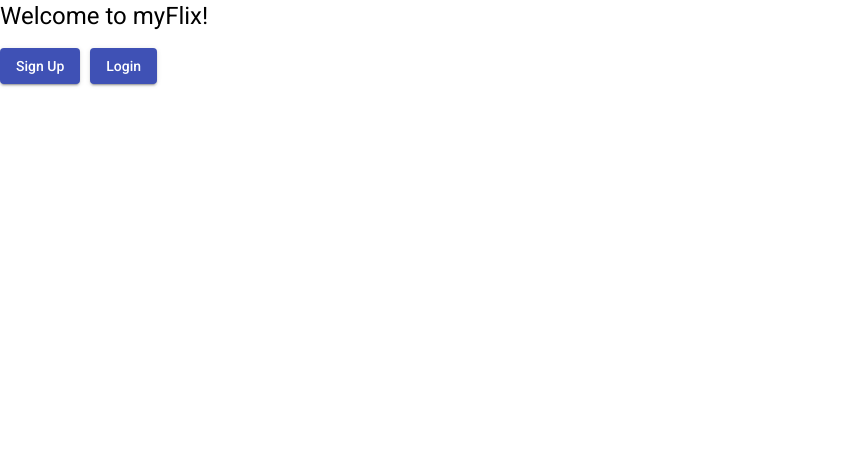
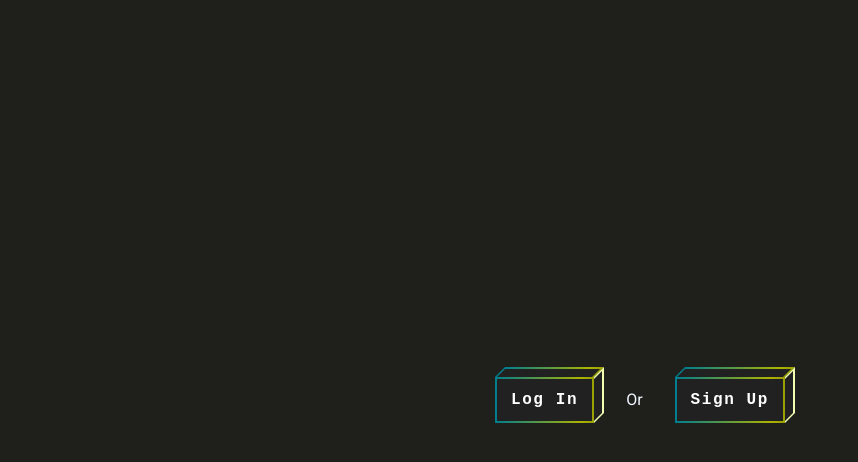
Before and after one commit to tadpoleann/syfy-client, an Angular app: page /welcome in a window 1280 px wide. Shown: the top 462 px of the page, without its empty margins (0-858 px from the left). Built offline with nearby package versions, Linux system fonts and the light colour scheme.

Commit message:
styled welcome page a bit

```diff
--- a/src/app/app.component.scss
+++ b/src/app/app.component.scss
@@ -0,0 +1,3 @@
+html{
+    background-color: #101010;
+}
--- a/src/app/movie-card/movie-card.component.html
+++ b/src/app/movie-card/movie-card.component.html
@@ -1,7 +1,7 @@
 <div style="display: flex;">
     <mat-card *ngFor="let movie of movies;" style="flex: 1 1 auto;">
         <mat-card-header>
-        <mat-card-title>{{movie.Title}}</mat-card-title>
+            <mat-card-title>{{movie.Title}}</mat-card-title>
             <mat-card-subtitle>Directed by: {{movie.Director.Name}}</mat-card-subtitle>
         </mat-card-header>
         <img src={{movie.Image}} alt= {{movie.Title}} />
--- a/src/app/welcome-page/welcome-page.component.html
+++ b/src/app/welcome-page/welcome-page.component.html
@@ -1,21 +1,60 @@
-<div class="main-page">
+<!-- <div class="main-page">
   <h1>
-      Welcome to myFlix!
+    Syfy
   </h1>
   <button
     mat-raised-button
-      (click)="openUserRegistrationDialog()"
-      style="margin-right: 10px;"
-      color="primary"
-    >
-      Sign Up
-    </button>
-    <button
-      mat-raised-button
-      color="primary"
     (click)="openUserLoginDialog()"
     style="margin-right: 10px;"
+    class = "wp-button"
   >
     Login
   </button>
+  <h1>Not registered?</h1>
+  <button
+    (click)="openUserRegistrationDialog()"
+    style="margin-right: 10px;"
+    class='btn block-cube block-cube-hover'
+  >
+  <div class='bg-top'>
+    <div class='bg-inner'></div>
   </div>
+    Sign Up
+  </button>
+</div> -->
+
+<div class = "main-page">
+  <button
+    (click) = "openUserLoginDialog()"
+    class='btn btn-cube btn-cube-hover-left'>
+    <div class='bg-top'>
+      <div class='bg-inner'></div>
+    </div>
+    <div class='bg-right'>
+      <div class='bg-inner'></div>
+    </div>
+    <div class='bg'>
+      <div class='bg-inner'></div>
+    </div>
+    <div class='text'>
+      Log In
+    </div>
+  </button>
+  <h3>Or</h3>
+  <button
+  (click) = "openUserRegistrationDialog()"
+  class='btn btn-cube btn-cube-hover-right'>
+  <div class='bg-top'>
+    <div class='bg-inner'></div>
+  </div>
+  <div class='bg-right'>
+    <div class='bg-inner'></div>
+  </div>
+  <div class='bg'>
+    <div class='bg-inner'></div>
+  </div>
+  <div class='text'>
+    Sign Up
+  </div>
+</button>
+</div>
--- a/src/app/welcome-page/welcome-page.component.scss
+++ b/src/app/welcome-page/welcome-page.component.scss
@@ -0,0 +1,106 @@
+.main-page{
+    display:flex;
+    justify-content: center;
+    align-items:center;
+    height: 100vh;
+    h3{
+        color:aliceblue;
+        margin:2rem;
+    }
+}
+
+button:hover{
+    cursor:pointer;
+}
+
+$bg_body: #212121;
+$bg_gradient: linear-gradient(90deg, rgba(0, 126, 143,1) 0%, rgba(172, 179, 0,1) 87%, rgba(155, 161, 0,1) 99%);
+
+.btn{
+    display: block;
+    padding: 14px 16px;
+    background: transparent;
+    outline: none;
+    border: 0;
+    color: #fff;
+    letter-spacing: 0.1em;
+    font-weight: bold;
+    font-family: monospace;
+    font-size: 16px;
+}
+
+.btn-cube {
+    position: relative;
+    .bg-top {
+        position: absolute;
+        height: 10px;
+        background: rgb(172, 179, 0);
+        background: $bg_gradient;
+        bottom: 100%;
+        left: 5px;
+        right: -5px;
+        transform: skew(-45deg, 0);
+        margin: 0;
+        .bg-inner{
+            bottom: 0;
+        }
+    }
+  .bg {
+    position: absolute;
+    left: 0;
+    top: 0;
+    right: 0;
+    bottom: 0;
+    background: rgb(172, 179, 0);
+    background: $bg_gradient;
+  }
+  .bg-right {
+    position: absolute;
+    background: rgb(172, 179, 0);
+    background: rgba(242, 255, 176,1);
+    top: -5px;
+    z-index: 0;
+    bottom: 5px;
+    width: 10px;
+    left: 100%;
+    transform: skew(0, -45deg);
+    .bg-inner {
+      left: 0;
+    }
+  }
+  .bg {
+    .bg-inner {
+      transition: all 0.15s ease;
+    }
+  }
+  .bg-inner {
+    background: $bg_body;
+    position: absolute;
+    left: 2px;
+    top: 2px;
+    right: 2px;
+    bottom: 2px;
+  }
+  .text {
+    position: relative;
+    z-index: 2;
+  }
+
+  &.btn-cube-hover-left:focus,
+  &.btn-cube-hover-left:hover {
+    .bg {
+      .bg-inner {
+        left: 100%;
+      }
+    }
+  }
+
+  &.btn-cube-hover-right:focus,
+  &.btn-cube-hover-right:hover {
+    .bg {
+      .bg-inner {
+        right: 100%;
+      }
+    }
+  }
+}
--- a/src/styles.scss
+++ b/src/styles.scss
@@ -35,5 +35,5 @@ $syfy-client-theme: mat.define-light-theme((
 
 /* You can add global styles to this file, and also import other style files */
 
-html, body { height: 100%; }
+html, body { height: 100%; background-color: #1f1f1c}
 body { margin: 0; font-family: Roboto, "Helvetica Neue", sans-serif; }
```
Also changed, not shown: src/app/movie-card/movie-card.component.ts (+8 -5 lines). Lines whose indentation alone changed are shown as unchanged.
